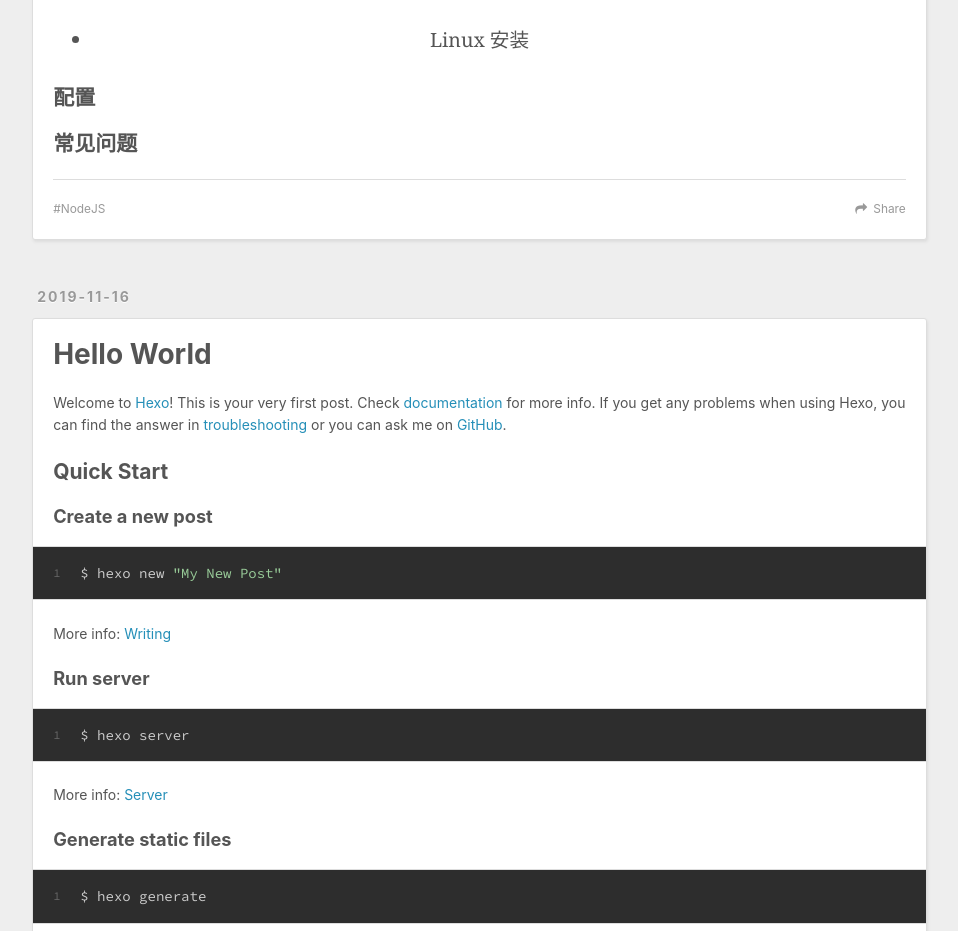
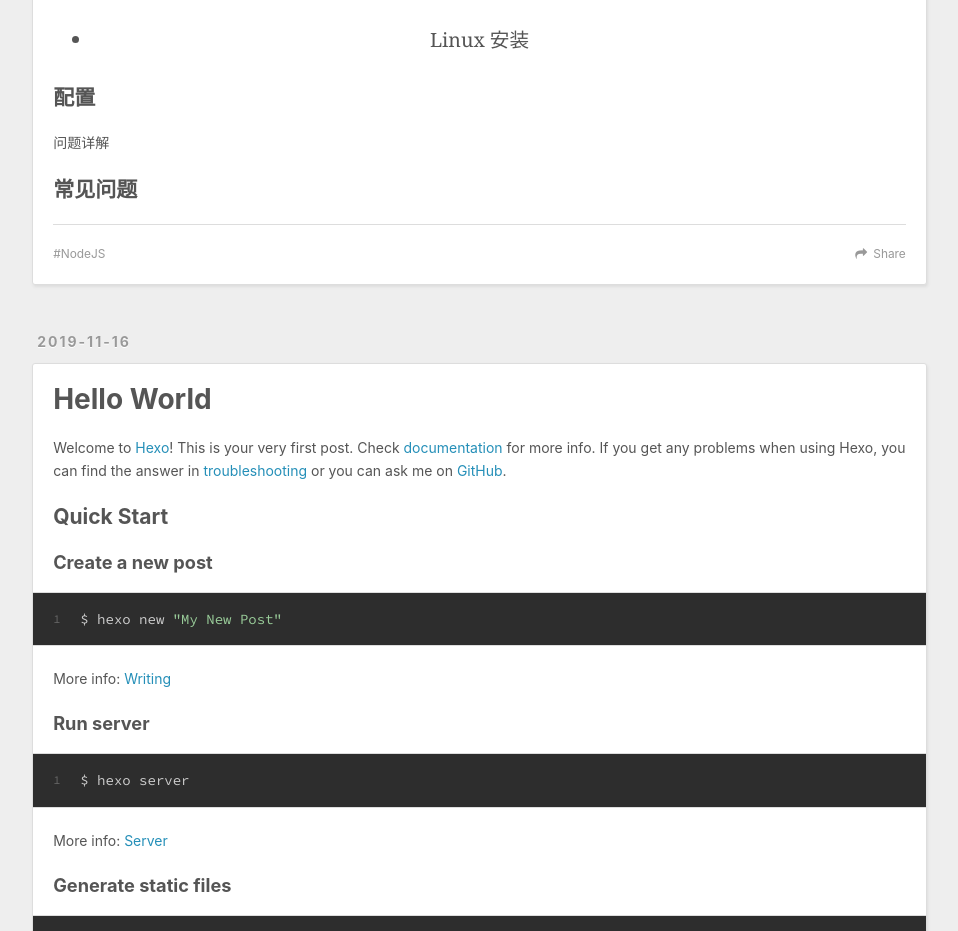
Before and after one commit to dreaminf/dreaminf.github.io, a plain HTML site: page index.html in a window 1280 px wide. Shown: the part 3560-4491 px from the top of the page, without its empty margins (8-966 px from the left). Drawn offline with nearby package versions, Linux system fonts and the light colour scheme.

Commit message:
Site updated: 2019-11-21 22:08:36

```diff
--- a/index.html
+++ b/index.html
@@ -119,7 +119,8 @@
 <li>Linux 安装</li>
 </ul>
 </blockquote>
-<h2 id="配置"><a href="#配置" class="headerlink" title="配置"></a>配置</h2><h2 id="常见问题"><a href="#常见问题" class="headerlink" title="常见问题"></a>常见问题</h2>
+<h2 id="配置"><a href="#配置" class="headerlink" title="配置"></a>配置</h2><p>问题详解</p>
+<h2 id="常见问题"><a href="#常见问题" class="headerlink" title="常见问题"></a>常见问题</h2>
 
     </div>
     <footer class="article-footer">
```
Also changed, not shown: 2019/11/18/install-and-config-nodejs/index.html (+5 -4 lines).
